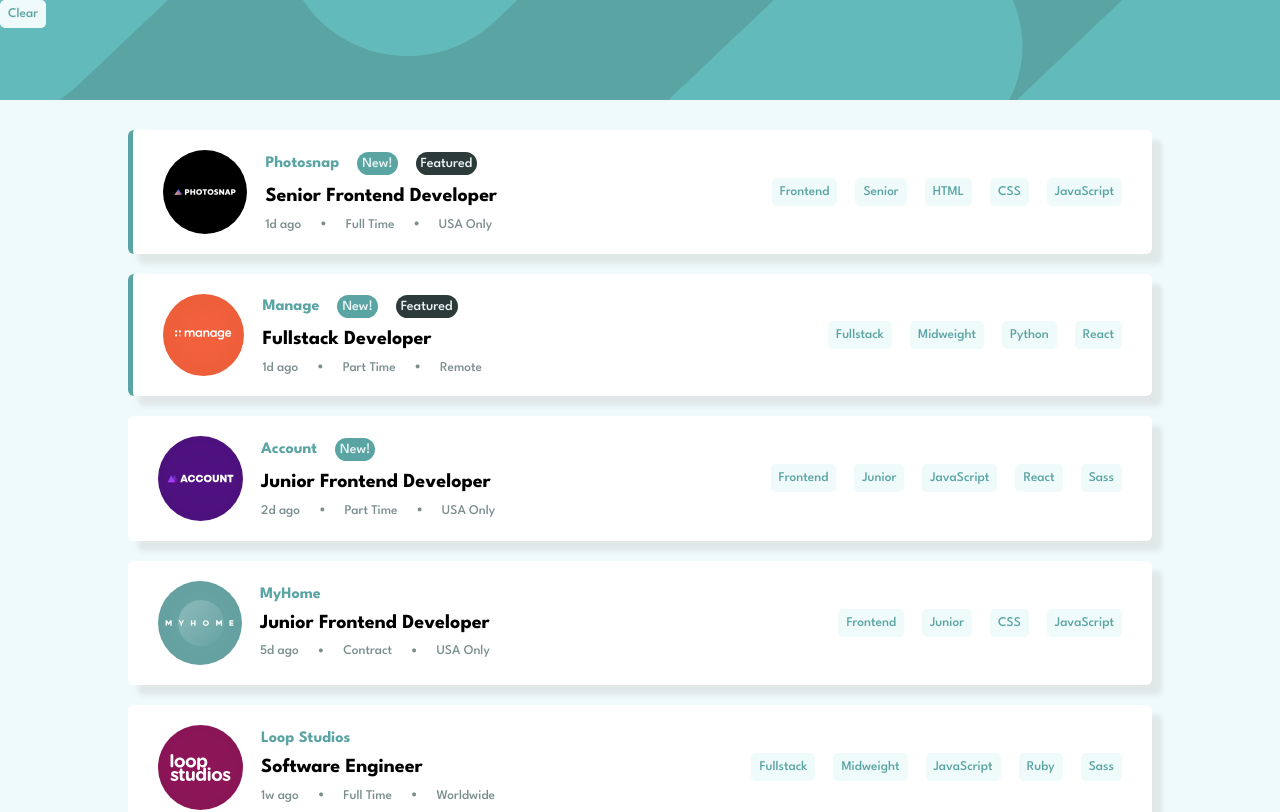
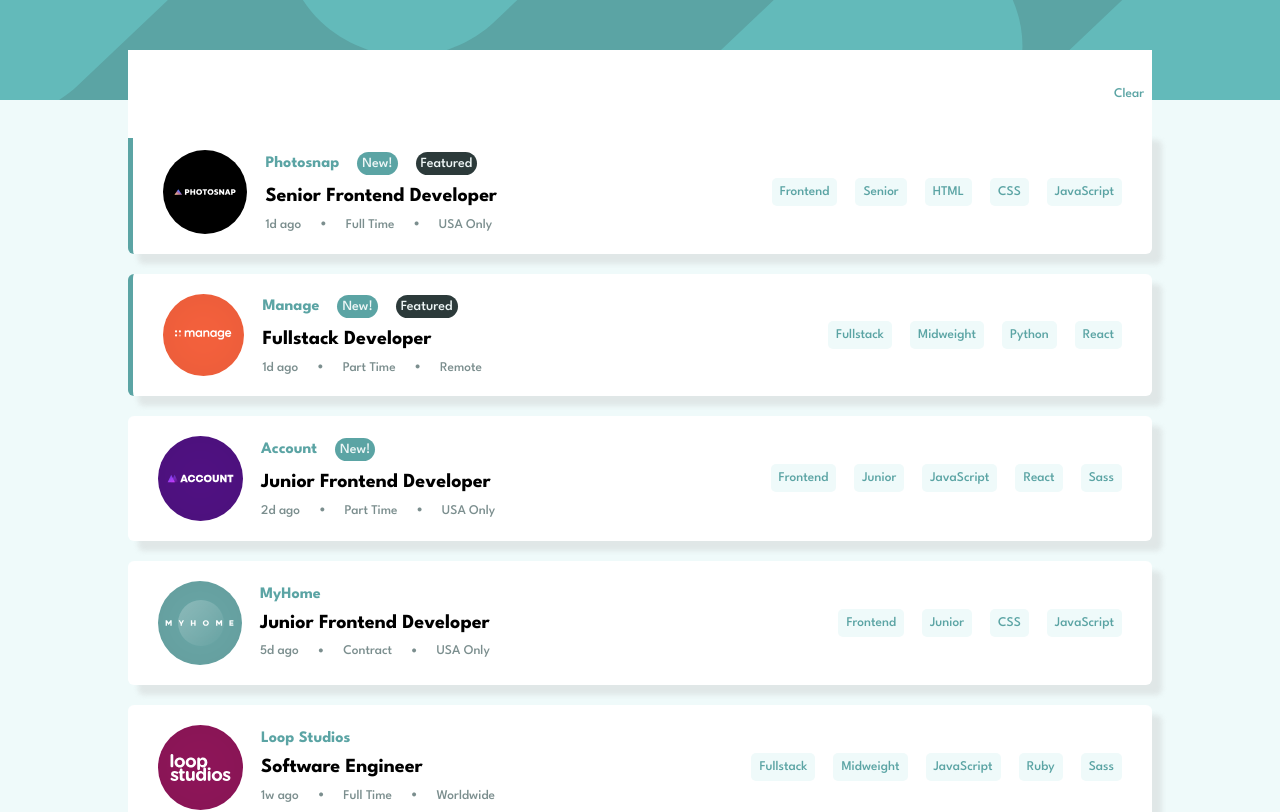
Before and after one commit to Sheriff-Oladimeji/job-listings, a React (Vite) app: page / in a window 1280 px wide. Shown: the top 812 px of the page. Built offline with nearby package versions, Linux system fonts and the light colour scheme.

Commit message:
feat: add styles to filtereditems component

```diff
--- a/src/components/filtered/FilteredItems.jsx
+++ b/src/components/filtered/FilteredItems.jsx
@@ -1,4 +1,4 @@
-
+import "./filteredItems.css";
 
 const FilteredItems = () => {
   return (
@@ -7,6 +7,6 @@
       <button>Clear</button>
     </div>
   );
-}
+};
 
-export default FilteredItems
+export default FilteredItems;
--- /dev/null
+++ b/src/components/filtered/filteredItems.css
@@ -0,0 +1,22 @@
+.filter-values {
+  width: 80%;
+  margin-inline: auto;
+  display: flex;
+  align-items: center;
+  background: white;
+  position: relative;
+  bottom: -50%;
+  padding-block: 30px;
+}
+
+.filter-values div {
+  width: 100%;
+  padding: 10px;
+  background-color: transparent;
+  border: none;
+}
+
+.filter-values button {
+  background: none;
+  border: none;
+}/*# sourceMappingURL=filteredItems.css.map */
--- a/src/components/filtered/filteredItems.scss
+++ b/src/components/filtered/filteredItems.scss
@@ -0,0 +1,21 @@
+.filter-values{
+width: 80%;
+margin-inline: auto;
+    display: flex;
+    align-items: center;
+    background: white;
+   position: relative;
+   bottom: -50%;
+   padding-block: 30px;
+}
+.filter-values div{
+    width: 100%;
+    padding: 10px;
+    background-color: transparent;
+    border: none;
+}
+.filter-values button{
+    background: none;
+    border: none;
+
+}
```
Also changed, not shown: 2 other files (tests, documents, lock files or other folders).
